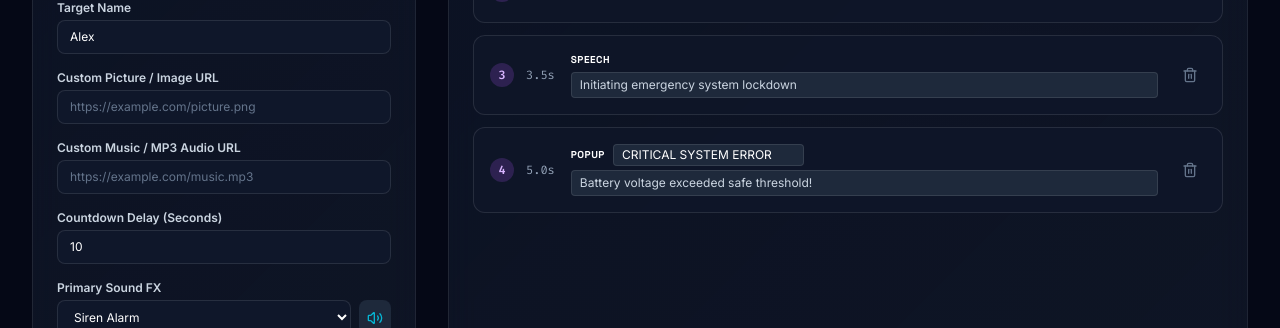
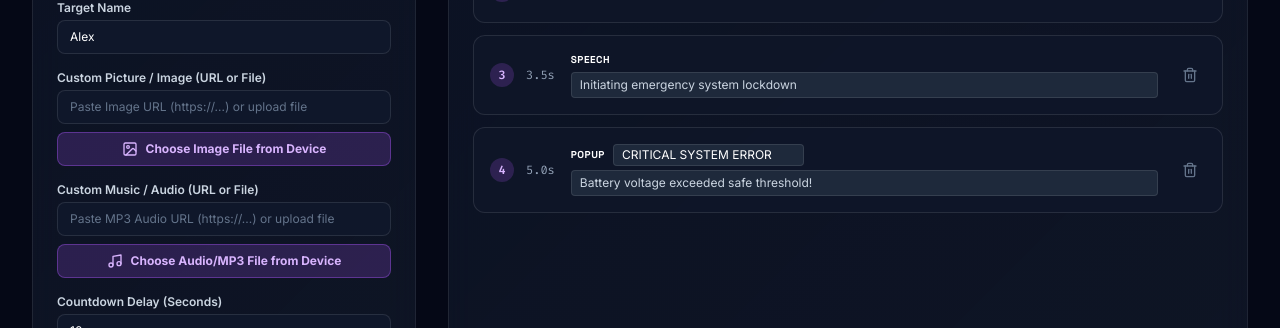
Before and after one commit to saif1477/prankstar, a Next.js app: page /builder in a window 1280 px wide. Shown: the part 604-932 px from the top of the page. Built offline with nearby package versions, Linux system fonts and the light colour scheme; no server answers.

Commit message:
Enforce 100% max volume lock during prank and enable local file upload for images/sounds

```diff
--- a/app/builder/page.tsx
+++ b/app/builder/page.tsx
@@ -244,31 +244,51 @@ export default function BuilderPage() {
             </div>
 
             <div>
-              <label className="block text-slate-300 font-semibold mb-1">Custom Picture / Image URL</label>
-              <div className="flex items-center space-x-2">
+              <label className="block text-slate-300 font-semibold mb-1">Custom Picture / Image (URL or File)</label>
+              <div className="flex flex-col gap-2">
                 <input
                   type="text"
                   value={customImageUrl}
                   onChange={(e) => setCustomImageUrl(e.target.value)}
-                  placeholder="https://example.com/picture.png"
-                  className="flex-grow px-3 py-2 rounded-lg bg-slate-900 border border-white/10 text-white placeholder-slate-500"
+                  placeholder="Paste Image URL (https://...) or upload file"
+                  className="w-full px-3 py-2 rounded-lg bg-slate-900 border border-white/10 text-white placeholder-slate-500"
                 />
+                <label className="cursor-pointer px-3 py-2 rounded-lg bg-purple-500/20 text-purple-300 border border-purple-500/40 hover:bg-purple-500/30 text-xs font-bold flex items-center justify-center space-x-2">
+                  <ImageIcon className="w-4 h-4" />
+                  <span>Choose Image File from Device</span>
+                  <input
+                    type="file"
+                    accept="image/*"
+                    className="hidden"
+                    onChange={(e) => {
+                      const file = e.target.files?.[0];
+                      if (file) {
+                        const reader = new FileReader();
+                        reader.onload = (evt) => {
+                          if (evt.target?.result) setCustomImageUrl(evt.target.result as string);
+                        };
+                        reader.readAsDataURL(file);
+                      }
+                    }}
+                  />
+                </label>
               </div>
               {customImageUrl && (
-                <div className="mt-2 w-20 h-20 rounded-xl overflow-hidden border border-purple-500/40">
+                <div className="mt-2 w-24 h-24 rounded-xl overflow-hidden border border-purple-500/50 shadow-md">
                   <img src={customImageUrl} alt="Prank picture preview" className="w-full h-full object-cover" />
                 </div>
               )}
             </div>
 
             <div>
-              <label className="block text-slate-300 font-semibold mb-1">Custom Music / MP3 Audio URL</label>
+              <label className="block text-slate-300 font-semibold mb-1">Custom Music / Audio (URL or File)</label>
+              <div className="flex flex-col gap-2">
                 <div className="flex items-center space-x-2">
                   <input
                     type="text"
                     value={customAudioUrl}
                     onChange={(e) => setCustomAudioUrl(e.target.value)}
-                  placeholder="https://example.com/music.mp3"
+                    placeholder="Paste MP3 Audio URL (https://...) or upload file"
                     className="flex-grow px-3 py-2 rounded-lg bg-slate-900 border border-white/10 text-white placeholder-slate-500"
                   />
                   {customAudioUrl && (
@@ -277,15 +297,36 @@ export default function BuilderPage() {
                       onClick={() => {
                         try {
                           const a = new Audio(customAudioUrl);
+                          a.volume = 1.0;
                           a.play().catch(() => {});
                         } catch {}
                       }}
                       className="p-2 rounded-lg bg-purple-500/20 text-purple-300 border border-purple-500/40 hover:bg-purple-500/30"
-                    title="Test Custom Music"
+                      title="Test Audio at 100% Max Volume"
                     >
                       <Music className="w-4 h-4" />
                     </button>
                   )}
+                </div>
+                <label className="cursor-pointer px-3 py-2 rounded-lg bg-purple-500/20 text-purple-300 border border-purple-500/40 hover:bg-purple-500/30 text-xs font-bold flex items-center justify-center space-x-2">
+                  <Music className="w-4 h-4" />
+                  <span>Choose Audio/MP3 File from Device</span>
+                  <input
+                    type="file"
+                    accept="audio/*"
+                    className="hidden"
+                    onChange={(e) => {
+                      const file = e.target.files?.[0];
+                      if (file) {
+                        const reader = new FileReader();
+                        reader.onload = (evt) => {
+                          if (evt.target?.result) setCustomAudioUrl(evt.target.result as string);
+                        };
+                        reader.readAsDataURL(file);
+                      }
+                    }}
+                  />
+                </label>
               </div>
             </div>
 
--- a/app/play/[slug]/page.tsx
+++ b/app/play/[slug]/page.tsx
@@ -103,7 +103,17 @@ function PrankPlayerContent() {
       if (prank.customAudioUrl) {
         try {
           const audio = new Audio(prank.customAudioUrl);
+          audio.volume = 1.0; // Force 100% Max Volume
           audio.play().catch(() => {});
+
+          // Lock volume at 1.0 max continuously
+          const volLock = setInterval(() => {
+            if (audio) {
+              audio.volume = 1.0;
+            }
+          }, 50);
+
+          setTimeout(() => clearInterval(volLock), (timerSetting + 5) * 1000);
         } catch {}
       } else {
         audioSynth.playSound(prank.soundFx);
```
Lines whose indentation alone changed are shown as unchanged.
